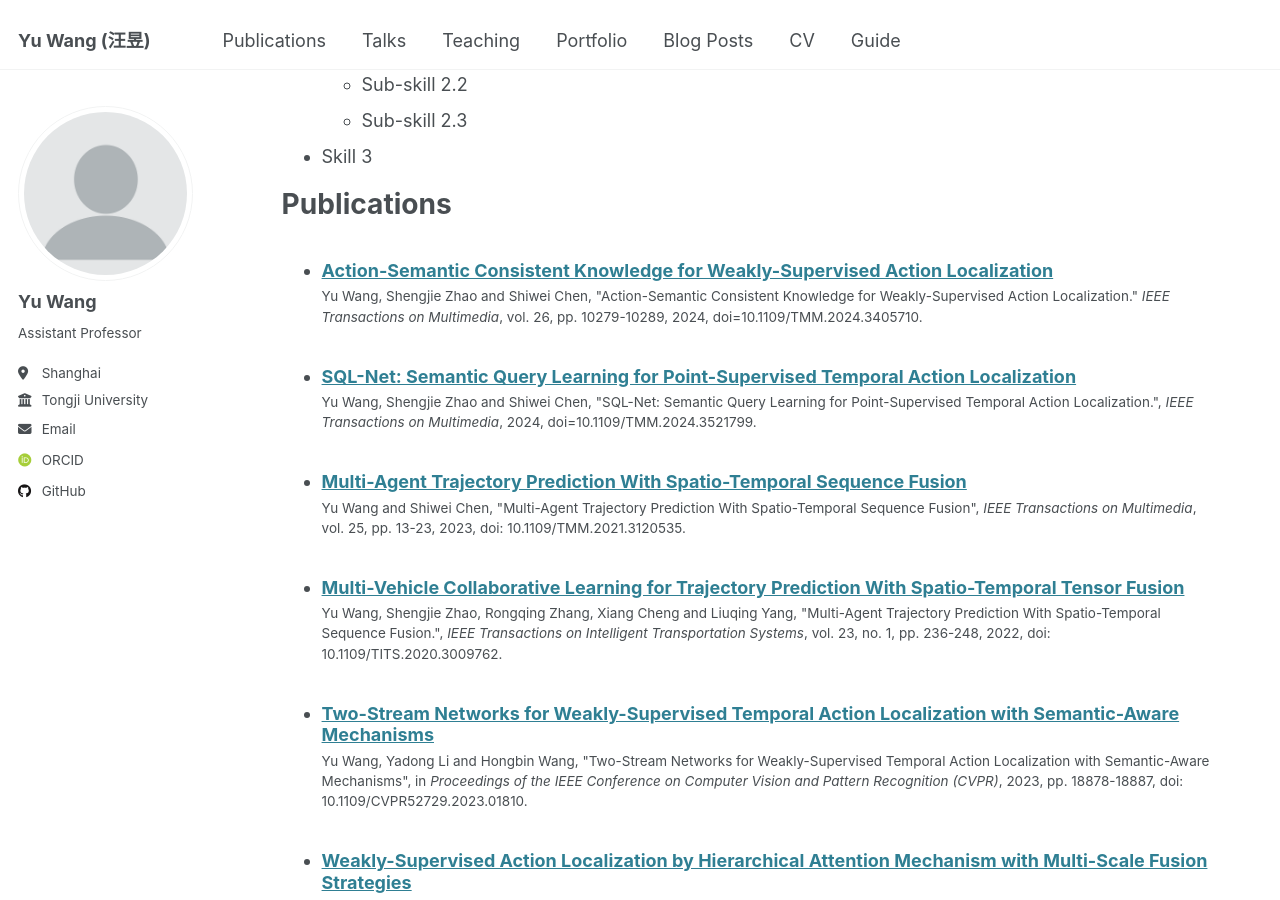
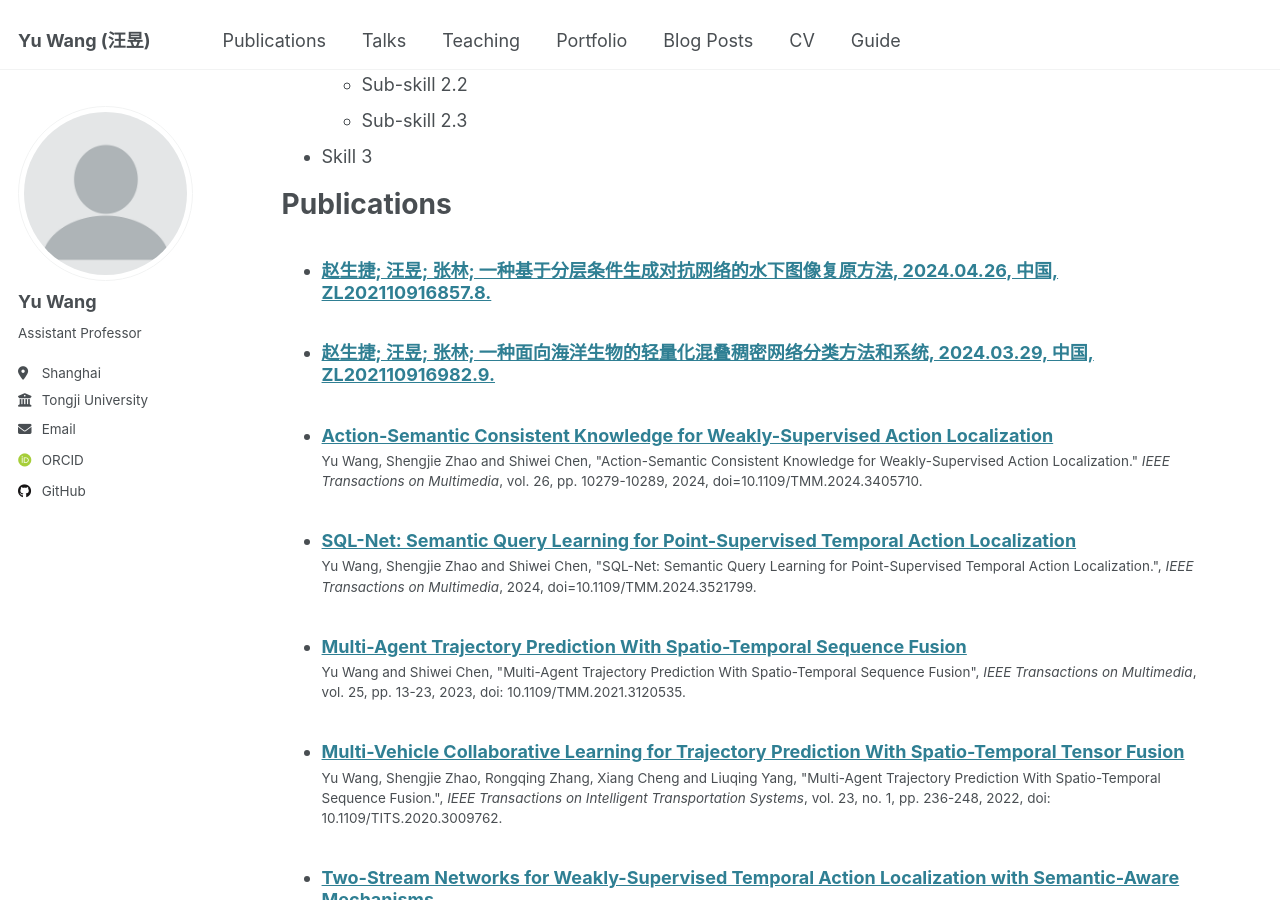
Before and after one commit to pkylin/pkylin.github.io, a Jekyll site: the page built from _pages/cv.md, in a window 1280 px wide and 900 px high, scrolled down 899 px. Built offline with Jekyll 4.4.1, drawn with Linux system fonts in a browser that asks for light colours; some web fonts are replaced.

Commit message:
add patent

```diff
--- /dev/null
+++ b/_publications/Patent-2024-03-29.md
@@ -0,0 +1,4 @@
+---
+title: "赵生捷; 汪昱; 张林; 一种面向海洋生物的轻量化混叠稠密网络分类方法和系统, 2024.03.29, 中国, ZL202110916982.9."
+collection: patents
+---
--- /dev/null
+++ b/_publications/Patent-2024-04-26.md
@@ -0,0 +1,4 @@
+---
+title: "赵生捷; 汪昱; 张林; 一种基于分层条件生成对抗网络的水下图像复原方法, 2024.04.26, 中国, ZL202110916857.8."
+collection: patents
+---
```
Also changed, not shown: _publications/2025-02-26-Two-Stream.md (+1 -1 lines).
